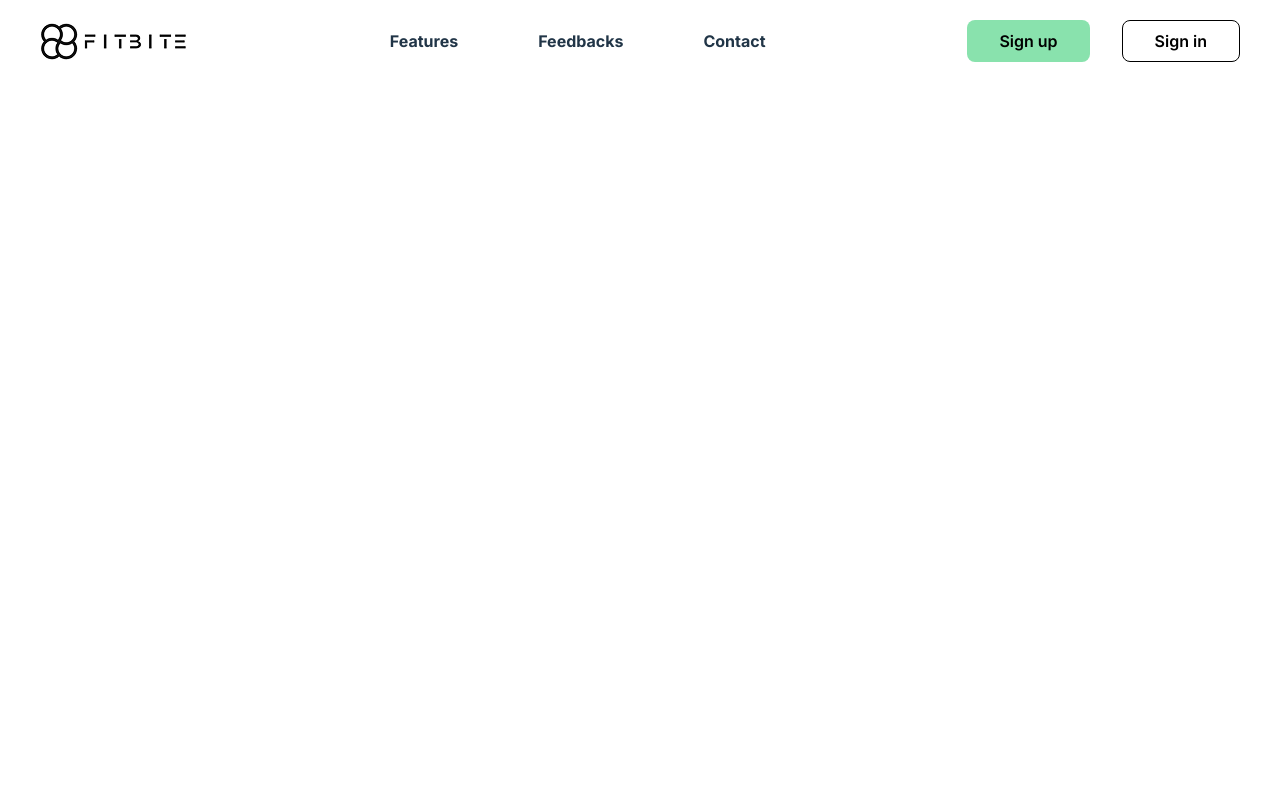
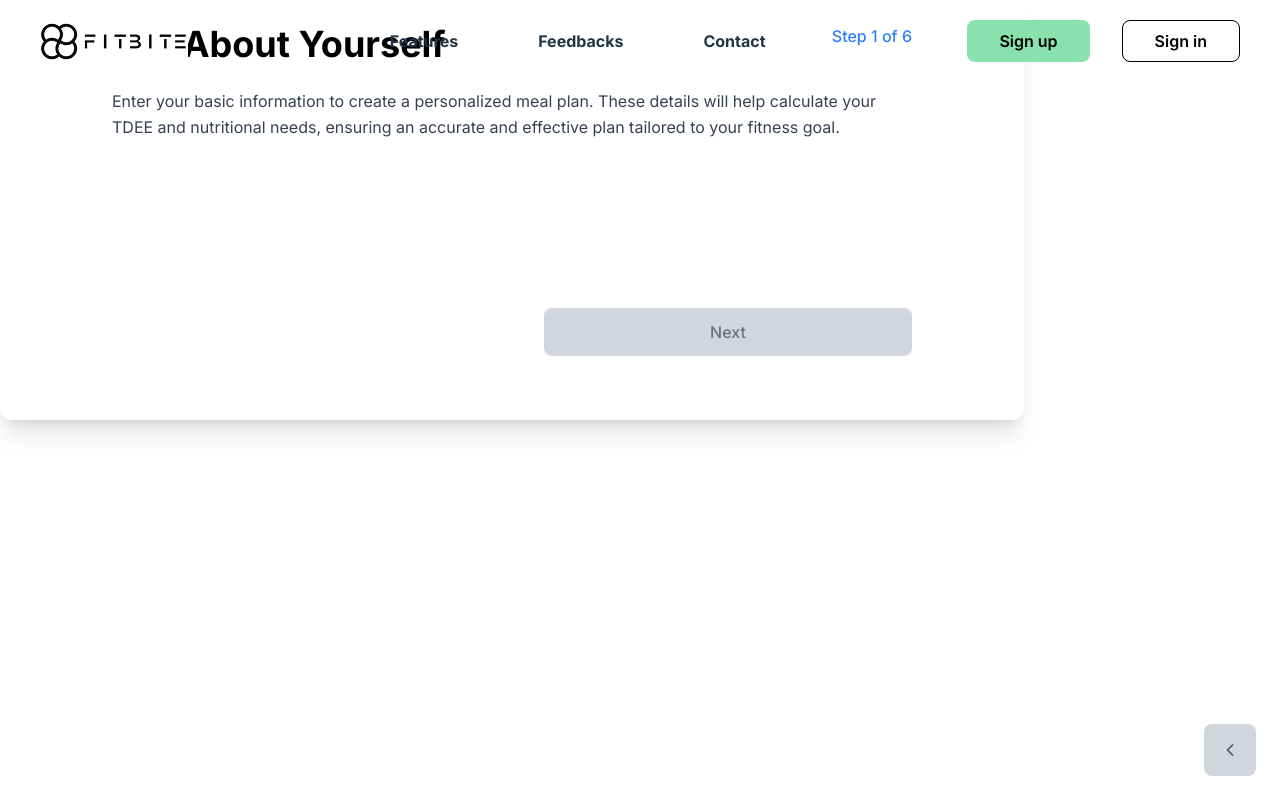
Before and after one commit to sandeepaMallawarachchi/fitbite, a React (Vite) app in the folder client/: page /SignUpStep3 in a window 1280 px wide. Built offline with nearby package versions, Linux system fonts and the light colour scheme.

Commit message:
start meal habit component

```diff
--- a/client/src/App.tsx
+++ b/client/src/App.tsx
@@ -3,6 +3,7 @@
 import Header from './layout/Header';
 import Home from './pages/Home';
 import SignUpStep2 from "./auth/SignUpStep2"
+import SignUpStep3 from "./auth/SignUpForm3"
 import FitnessGoal from './components/FitnessGoal';
 import Background from './components/Background';
 import toast, { Toaster } from 'react-hot-toast';
@@ -39,6 +40,7 @@
 
         <Route path="/SignUpStep1" element={<Background />} />
         <Route path="/SignUpStep2" element={<SignUpStep2 />} />
+        <Route path="/SignUpStep3" element={<SignUpStep3 />} />
 
         <Route path="/YourTDEE" element={<Background />} />
         <Route path="/FitnessGoal" element={<FitnessGoal />} />'
--- /dev/null
+++ b/client/src/auth/SignUpForm3.tsx
@@ -0,0 +1,13 @@
+"use client";
+
+import MealHabit from "../components/MealHabits";
+
+
+export default function SignUpStep3() {
+  return (
+    <section className="z-10 bg-white rounded-xl shadow-xl max-w-5xl w-full lg:px-18 px-4 md:px-6  py-6 space-y-6">
+      {/* <SignUp/> */}
+      <MealHabit />
+    </section>
+  );
+}
--- /dev/null
+++ b/client/src/components/MealHabits.tsx
@@ -0,0 +1,98 @@
+"use client";
+import { useState } from "react";
+import { useNavigate } from "react-router-dom";
+import BackButton from "./BackButton";
+
+function MealHabit() {
+  const navigate = useNavigate();
+
+  const [dailyMeals, setDailyMeals] = useState("");
+  const [cookAtHome, setCookAtHome] = useState("");
+  const [canMealPrep, setCanMealPrep] = useState("");
+  const [budget, setBudget] = useState("");
+  const [schedule, setSchedule] = useState({
+    breakfast: "",
+    lunch: "",
+    dinner: "",
+  });
+
+  const isFormValid =
+    dailyMeals &&
+    cookAtHome &&
+    canMealPrep &&
+    budget &&
+    schedule.breakfast &&
+    schedule.lunch &&
+    schedule.dinner;
+
+  const handleTimeChange = (e: React.ChangeEvent<HTMLSelectElement>) => {
+    const { name, value } = e.target;
+    setSchedule((prev) => ({ ...prev, [name]: value }));
+  };
+
+  const handleSubmit = (e: React.FormEvent) => {
+    e.preventDefault();
+    if (!isFormValid) return;
+
+    console.log({ dailyMeals, cookAtHome, canMealPrep, budget, schedule });
+    navigate("/next-step");
+  };
+
+  const timeOptions = Array.from({ length: 12 }, (_, i) => i + 1)
+    .map((hour) =>
+      ["am", "pm"].flatMap(
+        (period) => `${hour < 10 ? "0" : ""}${hour} ${period}`
+      )
+    )
+    .flat();
+
+  return (
+     <div className="w-full max-h-80% bg-white px-6 md:px-10 ">
+      <div className="max-w-6xl mx-auto ">
+        {/* Header */}
+        <div className="flex flex-col md:flex-row justify-between items-center md:items-start mb-6 gap-2">
+          <h1 className="text-2xl md:text-4xl font-bold text-black">
+            Tell About Yourself
+          </h1>
+          <span className="text-blue-500 font-medium">Step 1 of 6</span>
+        </div>
+        {/* Description */}
+        <p className="text-gray-700 mb-10 leading-relaxed max-w-4xl">
+          Enter your basic information to create a personalized meal plan. These
+          details will help calculate your TDEE and nutritional needs, ensuring
+          an accurate and effective plan tailored to your fitness goal.
+        </p>
+        {/* Form */}
+        <div className="grid grid-cols-1 lg:grid-cols-2 gap-16">
+          {/* Left Column */}
+          <div className="space-y-3">
+
+
+          </div>
+          {/* Right Column */}
+          <div className="space-y-6">
+
+
+            {/* Next Button */}
+            <div className="pt-32 mb-10">
+              <button
+                onClick={handleSubmit}
+                disabled={!isFormValid}
+                className={`font-medium py-3 px-8 rounded-lg w-full transition-colors duration-200 ${isFormValid
+                  ? "bg-green-300 text-black hover:bg-green-400 cursor-pointer"
+                  : "bg-gray-300 text-gray-500 cursor-not-allowed"
+                  }`}
+              >
+                Next
+              </button>
+            </div>
+          </div>
+        </div>
+        {/* Back button */}
+        <BackButton />
+      </div>
+    </div>
+  );
+}
+
+export default MealHabit;
```
